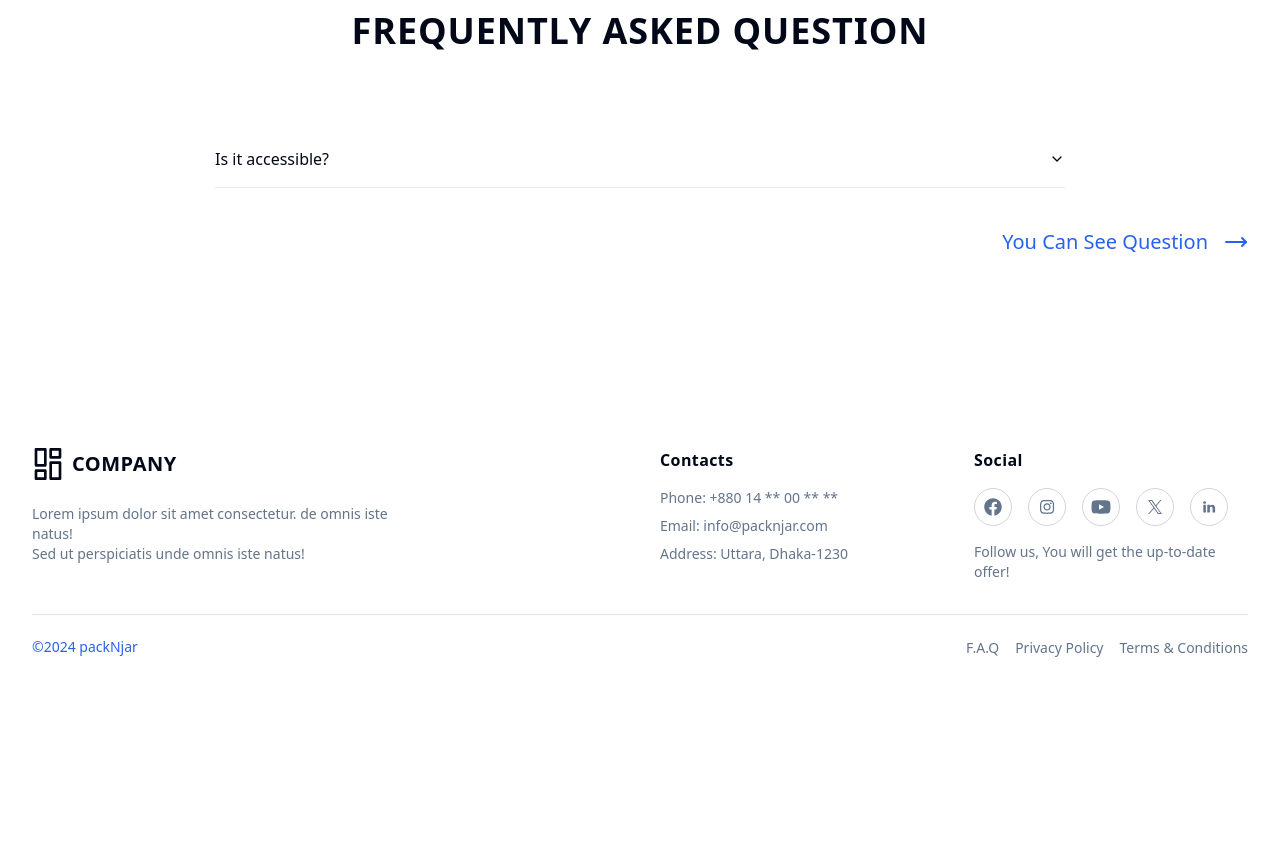
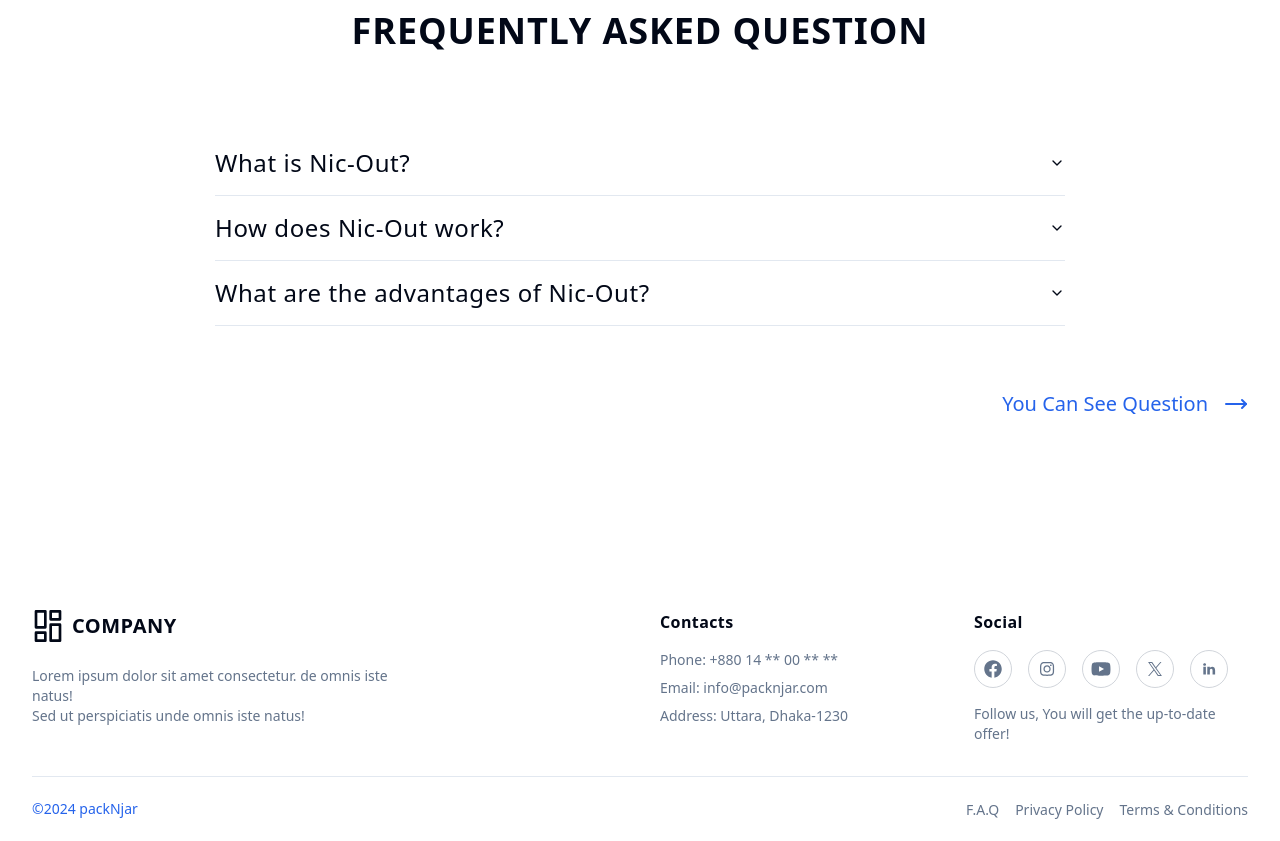
Before and after one commit to minhajul-im/REST-API, a Next.js app: page / in a window 1280 px wide. Shown: the part 4380-5221 px from the top of the page. Before the commit the page ends 5059 px from the top, so only its background shows below. Built offline with nearby package versions, Linux system fonts and the light colour scheme.

Commit message:
added faq feature in home page

```diff
--- a/src/pages/feature-home/data.ts
+++ b/src/pages/feature-home/data.ts
@@ -114,3 +114,20 @@ export const reviews: ReviewType[] = [
       "These definitely take the nicotine taste out! A little expensive but with coronavirus I do not have to go to the store for them..",
   },
 ];
+
+export const faq = [
+  {
+    question: "What is Nic-Out?",
+    answer: `It is a high performance health product. Disposable Cigarette Filter in the form of cigarette holder makes smoking safer or enables smoker to quit easier, if this option should have been chosen. It therefore allows individuals to secure their health for the lowest cost.
+    Our Company is proud to offer you this revolutionary product, which could bring the answer to one of the bitterest modern problems, and prove as solution for a Healthier Nation.`,
+  },
+  {
+    question: "How does Nic-Out work?",
+    answer: `The Nic-Out is a cigarette holder with mechanical filtering insert, which selectively absorbs from the smoke large molecules of the tar and other toxic and carcinogenic poly-nuclear aromatic compounds. The principle of action of the Nic-Out filter is based on the laws of behavior of gases in the jet engine and it was developed in a framework of space technologies. This mechanical device permits most low molecular weight species to pass through, although relatively lowering the amount of inhaled nicotine and thus diminishing cravings in those who want to quit.`,
+  },
+  {
+    question: "What are the advantages of Nic-Out?",
+    answer: `Scientific and practical knowledge show that Nic-Out works effectively. It is made from transparent plastic and makes visible concentration of collected tar. This provides important psychological effect in order to build negative image of smoking consequences and to prevent further ruining of public health. Reduction of tar in cigarette smoke has also certain “cosmetic” action.
+    The filter protects dental enamel from penetration of sticky tar, cease formation of a dental strike and helps to keep your smile snow-white. The immediate results of using the tiny device is the disappearance of the tormenting “morning cough” – usually a consequence of smoking over 15 cigarettes per day. After 2 weeks of using this filter the smokers are completely rid of the “morning cough”`,
+  },
+];
--- a/src/pages/feature-home/faq-feature/faq-feature.tsx
+++ b/src/pages/feature-home/faq-feature/faq-feature.tsx
@@ -6,18 +6,26 @@ import {
   AccordionItem,
   AccordionTrigger,
 } from "@/components/ui/accordion";
+import { faq } from "../data";
 
 export const FaqFeature = () => {
   return (
     <section className="layout-container my-32">
       <Title> frequently asked question</Title>
-      <Accordion type="single" collapsible className="max-w-[850px] mx-auto">
-        <AccordionItem value="item-1">
-          <AccordionTrigger>Is it accessible?</AccordionTrigger>
-          <AccordionContent>
-            Yes. It adheres to the WAI-ARIA design pattern.
-          </AccordionContent>
-        </AccordionItem>
+      <Accordion
+        type="single"
+        collapsible
+        className="max-w-[850px] mx-auto pb-6">
+        {faq.map((item) => (
+          <AccordionItem value={item.question} key={item.question}>
+            <AccordionTrigger className="text-2xl tracking-wide font-medium">
+              {item.question}
+            </AccordionTrigger>
+            <AccordionContent className="text-muted-foreground text-xl tracking-wide leading-relaxed">
+              {item.answer}
+            </AccordionContent>
+          </AccordionItem>
+        ))}
       </Accordion>
 
       <CustomLink link="/faq">You Can See Question</CustomLink>
--- a/src/pages/feature-home/product-feature/single-product/single-product.tsx
+++ b/src/pages/feature-home/product-feature/single-product/single-product.tsx
@@ -22,7 +22,9 @@ export const SingleProduct = ({ img, price, id }: Product) => {
         <div className="text-base font-medium text-muted-foreground flex items-center gap-2">
           <span>৳</span> <span>{price}</span>
         </div>
-        <Link className={cn(buttonVariants({ variant: "outline" }))} href={"/"}>
+        <Link
+          className={cn(buttonVariants({ variant: "outline" }))}
+          href={`/products/${id}`}>
           Check Out
         </Link>
       </CardFooter>
```
